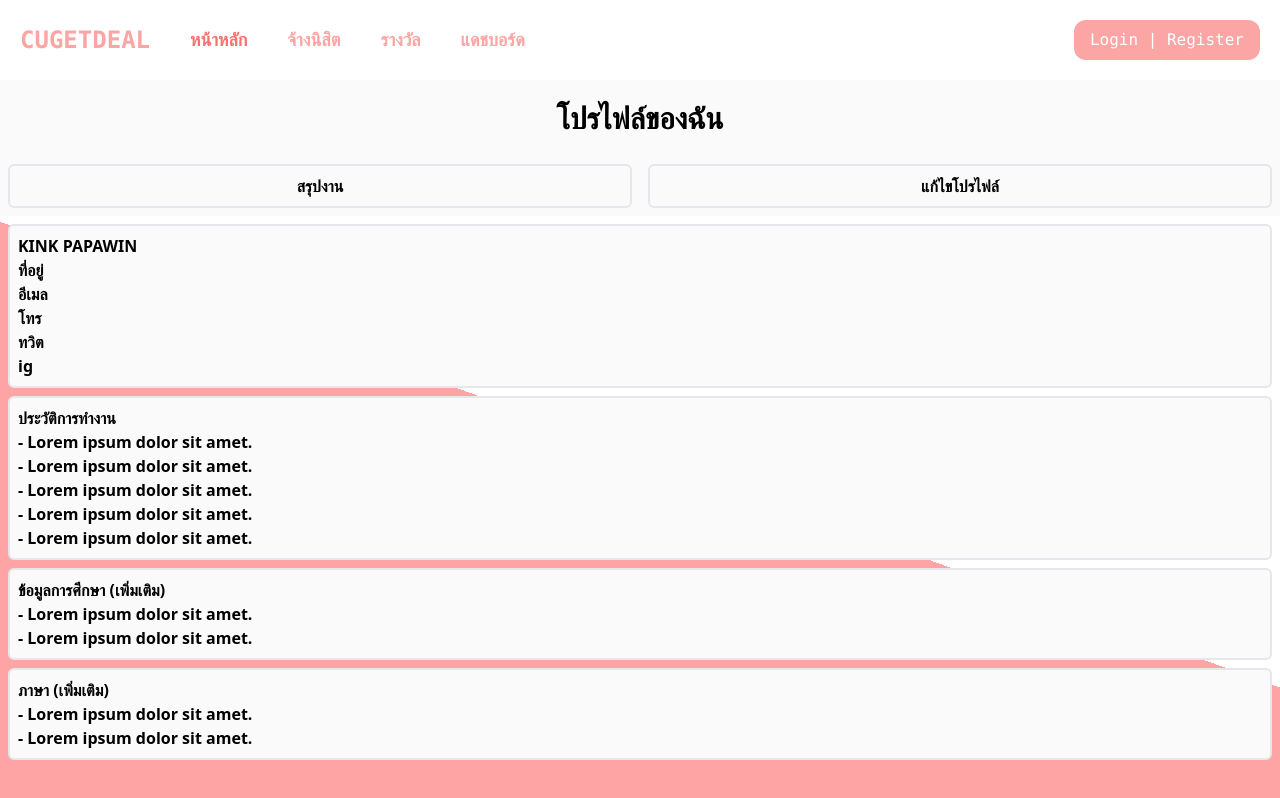
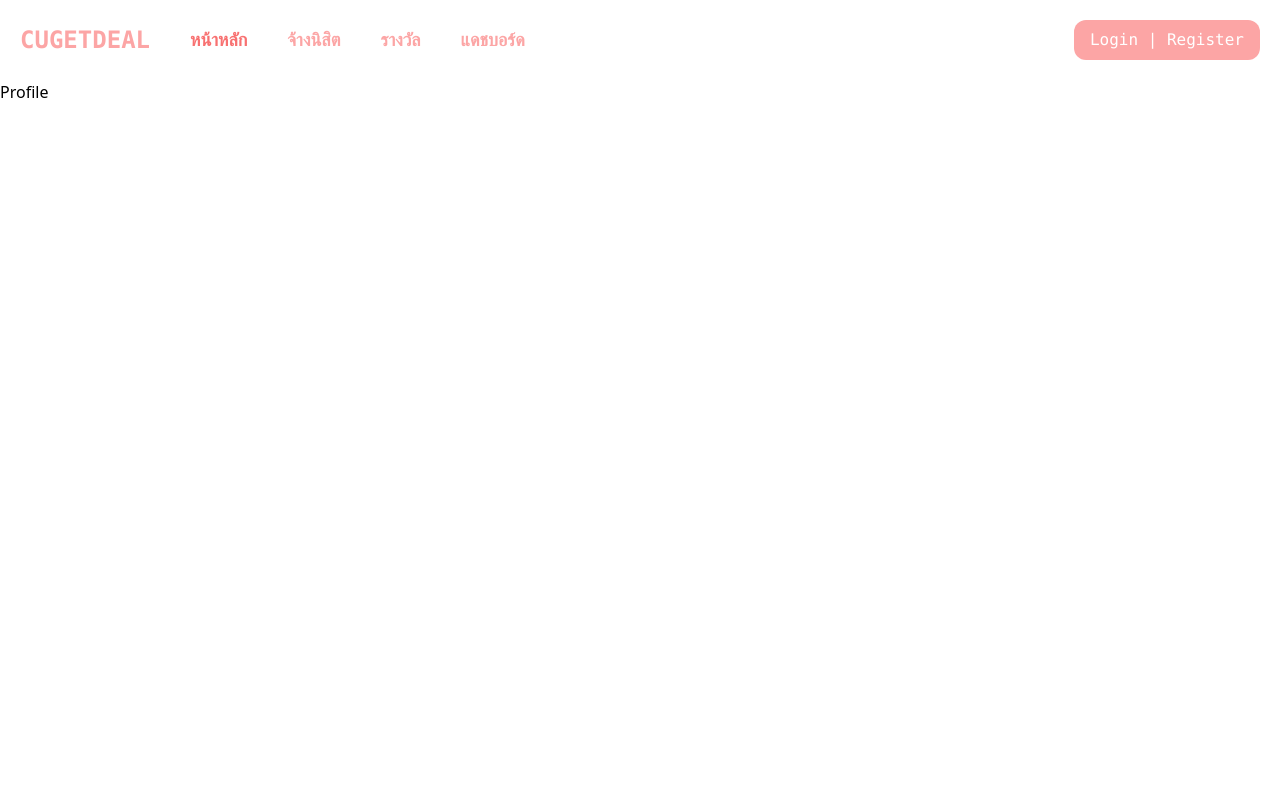
Before and after one commit to punchanabu/CUGETDEAL, a React (Create React App) app in the folder client/: page /profile in a window 1280 px wide. Shown: the top 798 px of the page. Built offline with nearby package versions, Linux system fonts and the light colour scheme.

Commit message:
Revert "update profile"

```diff
--- a/client/src/page/Profile/Profile.tsx
+++ b/client/src/page/Profile/Profile.tsx
@@ -2,58 +2,7 @@ import React from 'react'
 
 const Profile = () => {
   return (
-    <main className="h-screen bg-form font-bold">
-      {/* div 1 หัวข้อ */}
-      <div className="flex justify-center items-center bg-zinc-50">
-        <h1 className="text-3xl font-bold p-5">โปรไฟล์ของฉัน</h1>
-      </div>
-
-      {/* div 2  */}
-      <div className="flex justify-center items-center  bg-zinc-50">
-        <span className="w-screen m-2 p-2 border-2 flex justify-center items-center rounded-md">
-          <h2>สรุปงาน</h2>
-        </span>
-        <span className="w-screen m-2 p-2 border-2 flex justify-center items-center rounded-md">
-          <h2>แก้ไขโปรไฟล์</h2>
-        </span>
-      </div>
-
-
-      {/* รายละเอียด person */}
-
-      <div className="h-max m-2 p-2 border-2 rounded-md bg-zinc-50">
-        <div>
-          <h3>KINK PAPAWIN</h3>
-          <p>ที่อยู่</p>
-          <p>อีเมล</p>
-          <p>โทร</p>
-          <p>ทวิต</p>
-          <p>ig</p>
-        </div>
-      </div>
-      {/* ประวัติการทำงาน */}
-      <div className="m-2 p-2 border-2 rounded-md bg-zinc-50">
-        <h3>ประวัติการทำงาน</h3>
-        <p>- Lorem ipsum dolor sit amet.</p>
-        <p>- Lorem ipsum dolor sit amet.</p>
-        <p>- Lorem ipsum dolor sit amet.</p>
-        <p>- Lorem ipsum dolor sit amet.</p>
-        <p>- Lorem ipsum dolor sit amet.</p>
-      </div>
-      {/* ข้อมูลการศึกษา */}
-      <div className="m-2 p-2 border-2 rounded-md bg-zinc-50">
-        <h3>ข้อมูลการศึกษา (เพิ่มเติม)</h3>
-        <p>- Lorem ipsum dolor sit amet.</p>
-        <p>- Lorem ipsum dolor sit amet.</p>
-      </div>
-      {/* ประกาศนียบัตร */}
-      <div className="m-2 p-2 border-2 rounded-md bg-zinc-50">
-        <h3>ภาษา (เพิ่มเติม)</h3>
-        <p>- Lorem ipsum dolor sit amet.</p>
-        <p>- Lorem ipsum dolor sit amet.</p>
-      </div>
-      {/* ภาษา */}
-    </main>
+    <div>Profile</div>
   )
 }
 
```
